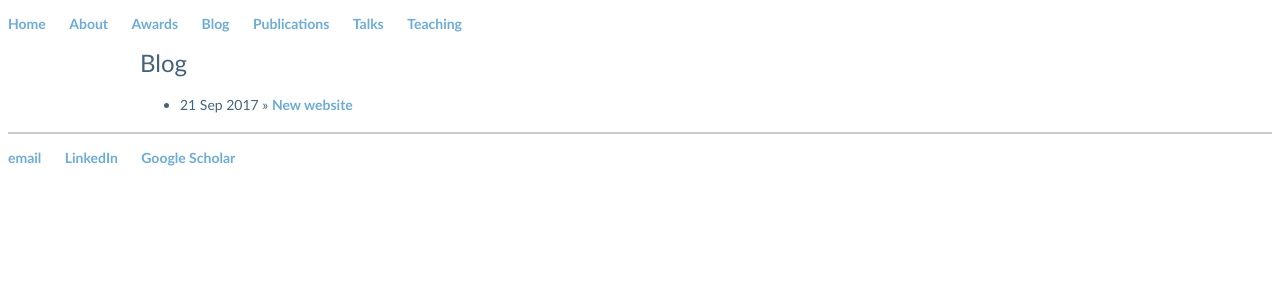
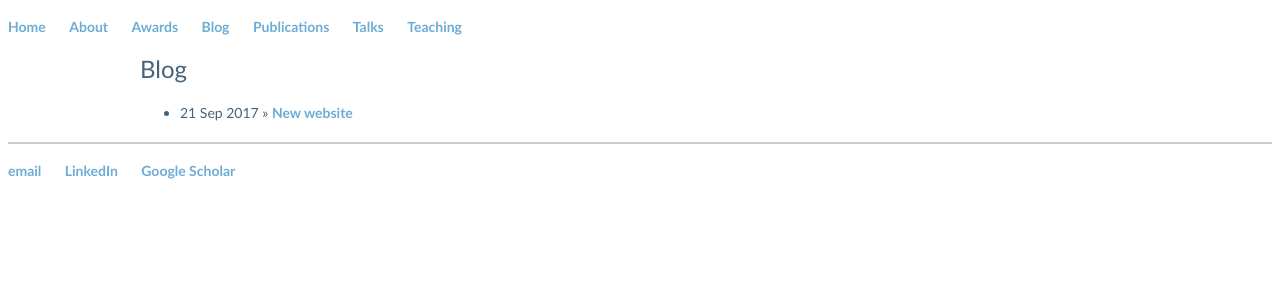
Before and after one commit to Hadrien-Montanelli/Hadrien-Montanelli.github.io, a Jekyll site: the page built from blog/index.html, in a window 1280 px wide. Shown: the top 300 px of the page. Built offline with Jekyll 4.4.1, drawn with Linux system fonts in a browser that asks for light colours.

Commit message:
Update main.css

```diff
--- a/css/main.css
+++ b/css/main.css
@@ -68,7 +68,7 @@ ul {
 	font-style: normal;
 	font-variant: normal;
 	font-weight: 400;
-	line-height: 20px;
+	line-height: 26px;
 	color: rgb(69, 99, 122);
 }
 ul.posts {
@@ -77,7 +77,7 @@ ul.posts {
 	font-style: normal;
 	font-variant: normal;
 	font-weight: 400;
-	line-height: 20px;
+	line-height: 30px;
 	color: rgb(69, 99, 122);
 }
 ul.posts li {
@@ -86,7 +86,7 @@ ul.posts li {
 	font-style: normal;
 	font-variant: normal;
 	font-weight: 400;
-	line-height: 26px;
+	line-height: 30px;
 	color: rgb(69, 99, 122);
 }
 hr {
```
